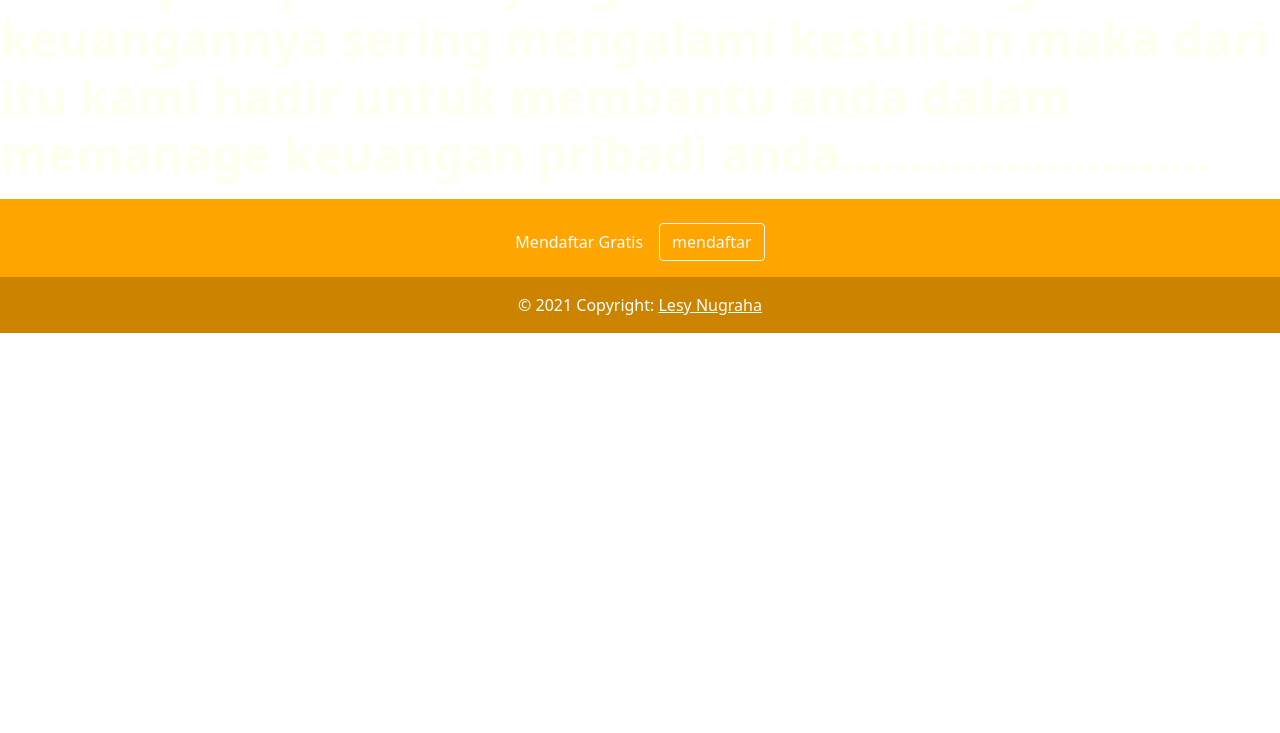
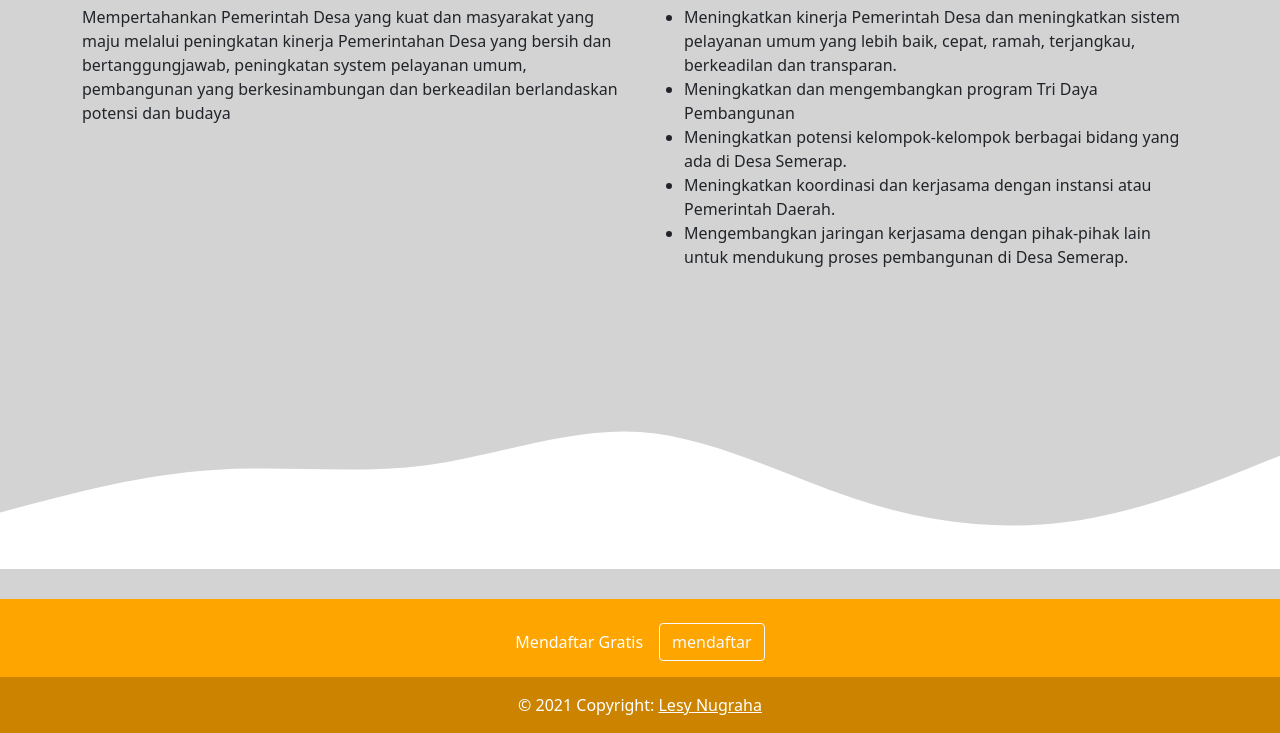
Before and after one commit to lesynugraha/lesynugraha.github.io, a plain HTML site: page html/tentang.html in a window 1280 px wide. Shown: the part 161-894 px from the top of the page. Before the commit the page ends 800 px from the top, so only its background shows below. Drawn offline with nearby package versions, Linux system fonts and the light colour scheme.

Commit message:
Update tentang.html

```diff
--- a/html/tentang.html
+++ b/html/tentang.html
@@ -48,8 +48,59 @@
       </nav>
 
 
-          <h5 class="display-6" style="font-style: initial; font-weight: bolder; color: ivory;">Tentang Aplikasi Kami</h5>
-          <p class="display-5" style="font-style: initial; font-weight: bolder; color: ivory;">Uangku merupakan aplikasi yang dikhususkan untuk para personal yang dalam memanage keuangannya sering mengalami kesulitan maka dari itu kami hadir untuk membantu anda dalam memanage keuangan pribadi anda...........................</p>
+     <section id="projects">
+      <div class="container">
+        <div class="row text-center">
+          <div class="col mt-lg-5">
+            <h2>Visi dan Misi</h2>
+          </div>
+        </div>
+        <div class="row">
+          <div class="col">
+            <h3 class="text-center">Visi</h3>
+            <p class="text-justify">
+              Mempertahankan Pemerintah Desa yang kuat dan masyarakat yang maju
+              melalui peningkatan kinerja Pemerintahan Desa yang bersih dan
+              bertanggungjawab, peningkatan system pelayanan umum, pembangunan
+              yang berkesinambungan dan berkeadilan berlandaskan potensi dan
+              budaya
+            </p>
+          </div>
+          <div class="col text-justify">
+            <h3 class="text-center">Misi</h3>
+            <ul class="">
+              <li>
+                Meningkatkan kinerja Pemerintah Desa dan meningkatkan sistem
+                pelayanan umum yang lebih baik, cepat, ramah, terjangkau,
+                berkeadilan dan transparan.
+              </li>
+              <li>
+                Meningkatkan dan mengembangkan program Tri Daya Pembangunan
+              </li>
+              <li>
+                Meningkatkan potensi kelompok-kelompok berbagai bidang yang ada
+                di Desa Semerap.
+              </li>
+              <li>
+                Meningkatkan koordinasi dan kerjasama dengan instansi atau
+                Pemerintah Daerah.
+              </li>
+              <li>
+                Mengembangkan jaringan kerjasama dengan pihak-pihak lain untuk
+                mendukung proses pembangunan di Desa Semerap.
+              </li>
+            </ul>
+          </div>
+        </div>
+      </div>
+      <svg xmlns="http://www.w3.org/2000/svg" viewBox="0 0 1440 320">
+        <path
+          fill="#fff"
+          fill-opacity="1"
+          d="M0,256L40,245.3C80,235,160,213,240,208C320,203,400,213,480,202.7C560,192,640,160,720,165.3C800,171,880,213,960,240C1040,267,1120,277,1200,266.7C1280,256,1360,224,1400,208L1440,192L1440,320L1400,320C1360,320,1280,320,1200,320C1120,320,1040,320,960,320C880,320,800,320,720,320C640,320,560,320,480,320C400,320,320,320,240,320C160,320,80,320,40,320L0,320Z"
+        ></path>
+      </svg>
+    </section>
 
 
 <section class="">
```
